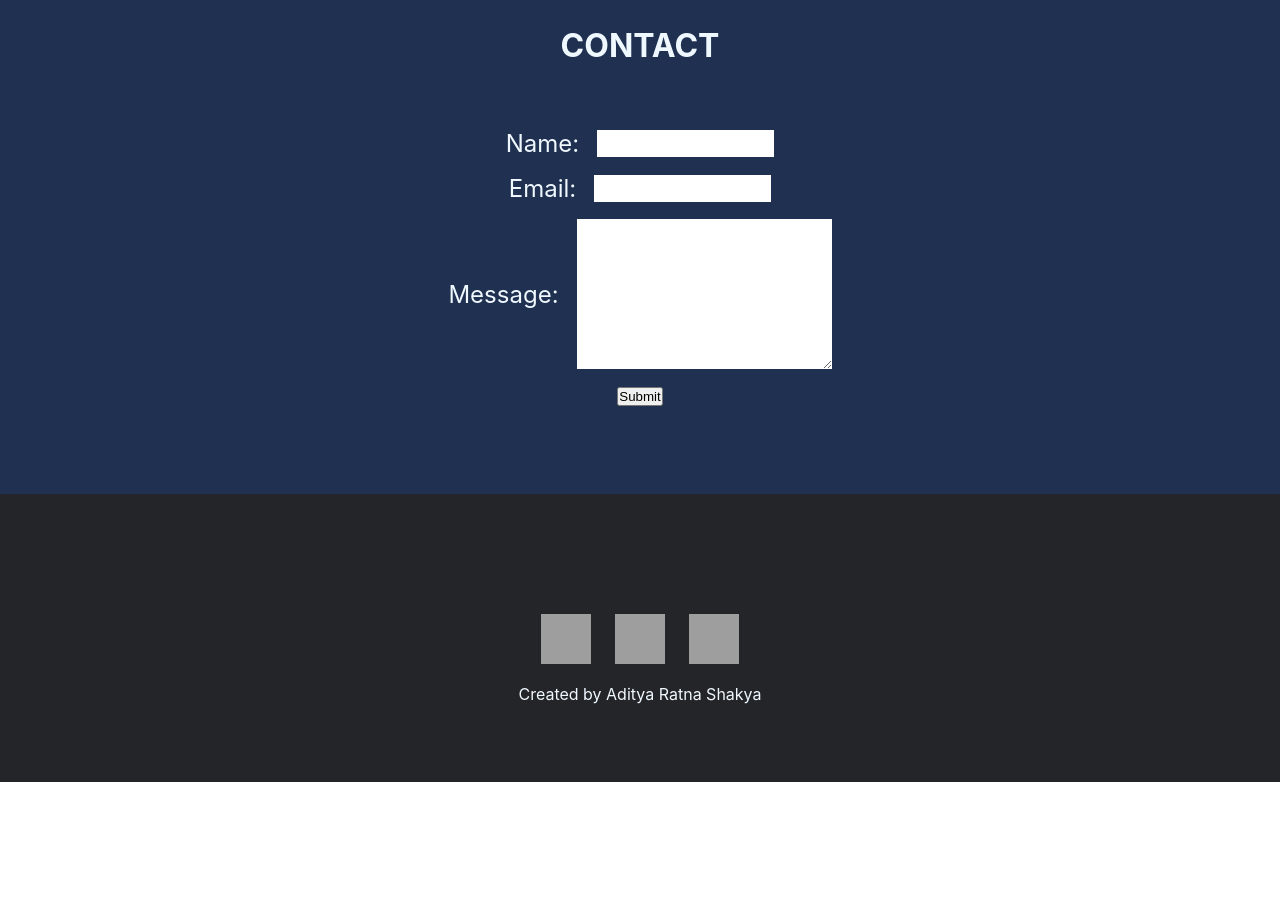
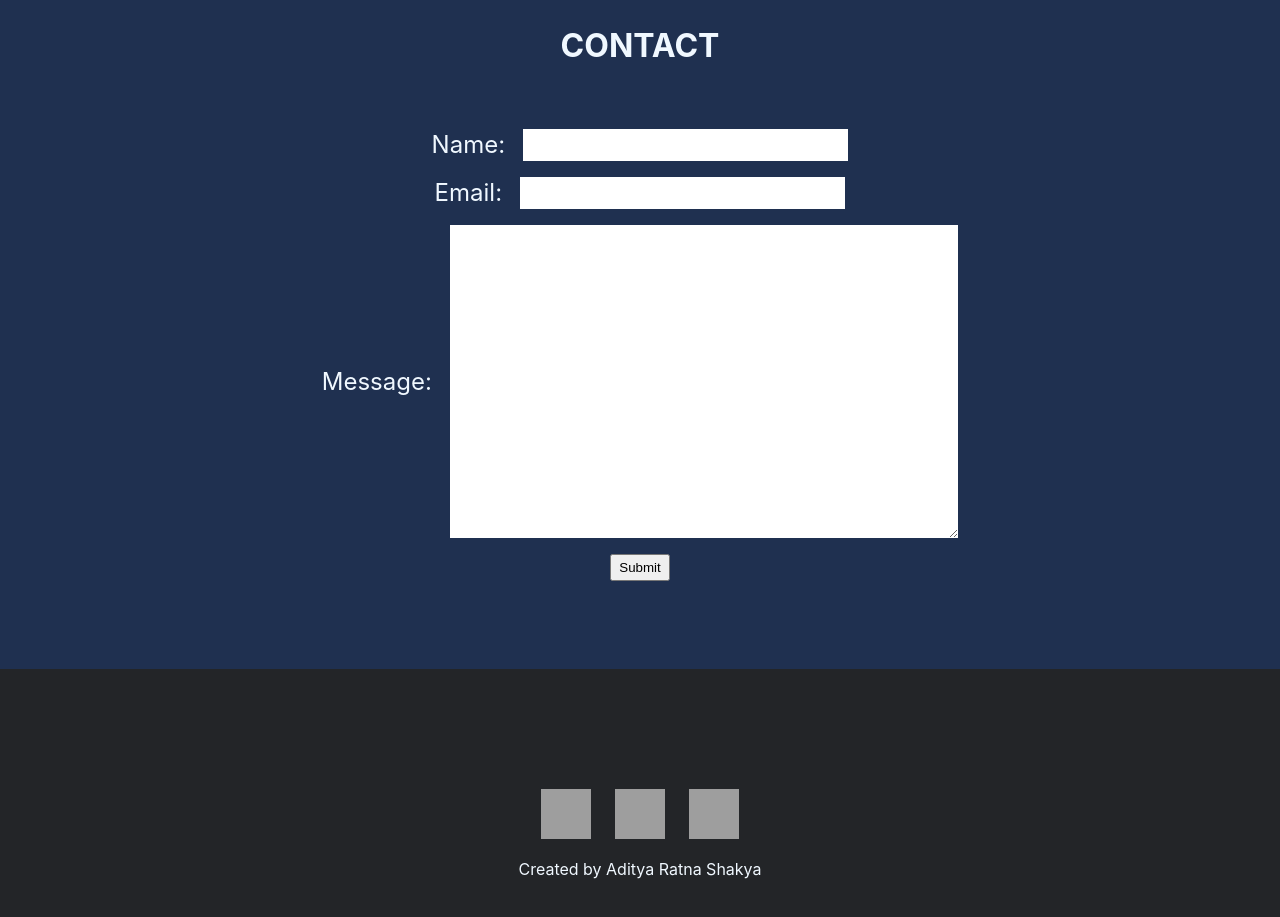
Before and after one commit to ellitrym1/ellitrym1.github.io, a React (Create React App) app: page / in a window 1280 px wide. Shown: the part 3840-4757 px from the top of the page. Before the commit the page ends 4622 px from the top, so only its background shows below. Built offline with nearby package versions, Linux system fonts and the light colour scheme; grey boxes are pictures that could not be loaded; the HTML template or start-up script is replaced by a standard one.

Commit message:
Finalised css for contact

```diff
--- a/src/components/Contact.css
+++ b/src/components/Contact.css
@@ -25,4 +25,14 @@
 
 .form-row input {
     height: 2em;
+    padding: 0.2em;
+    width: 24em;
 }
+
+.form-row textarea {
+    padding: 0.5em;
+}
+
+.contact-container button {
+    padding: 0.3em 0.55em;
+}
--- a/src/components/Contact.jsx
+++ b/src/components/Contact.jsx
@@ -28,8 +28,8 @@ export default class Contact extends Component {
                             <textarea
                                 name="contact-message"
                                 id="contact-message"
-                                cols="30"
-                                rows="10"
+                                cols="60"
+                                rows="20"
                             ></textarea>
                         </div>
                         <button type="submit">Submit</button>
```
